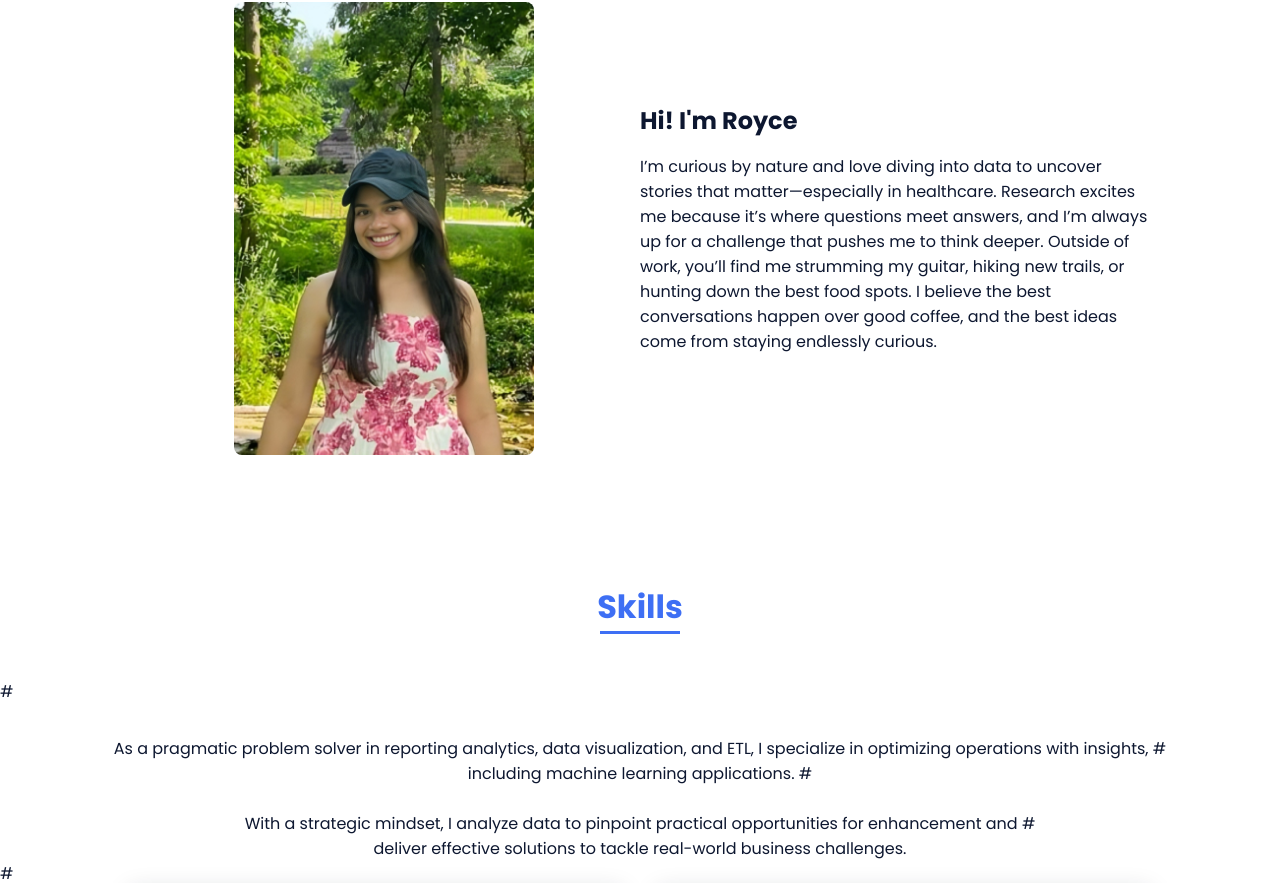
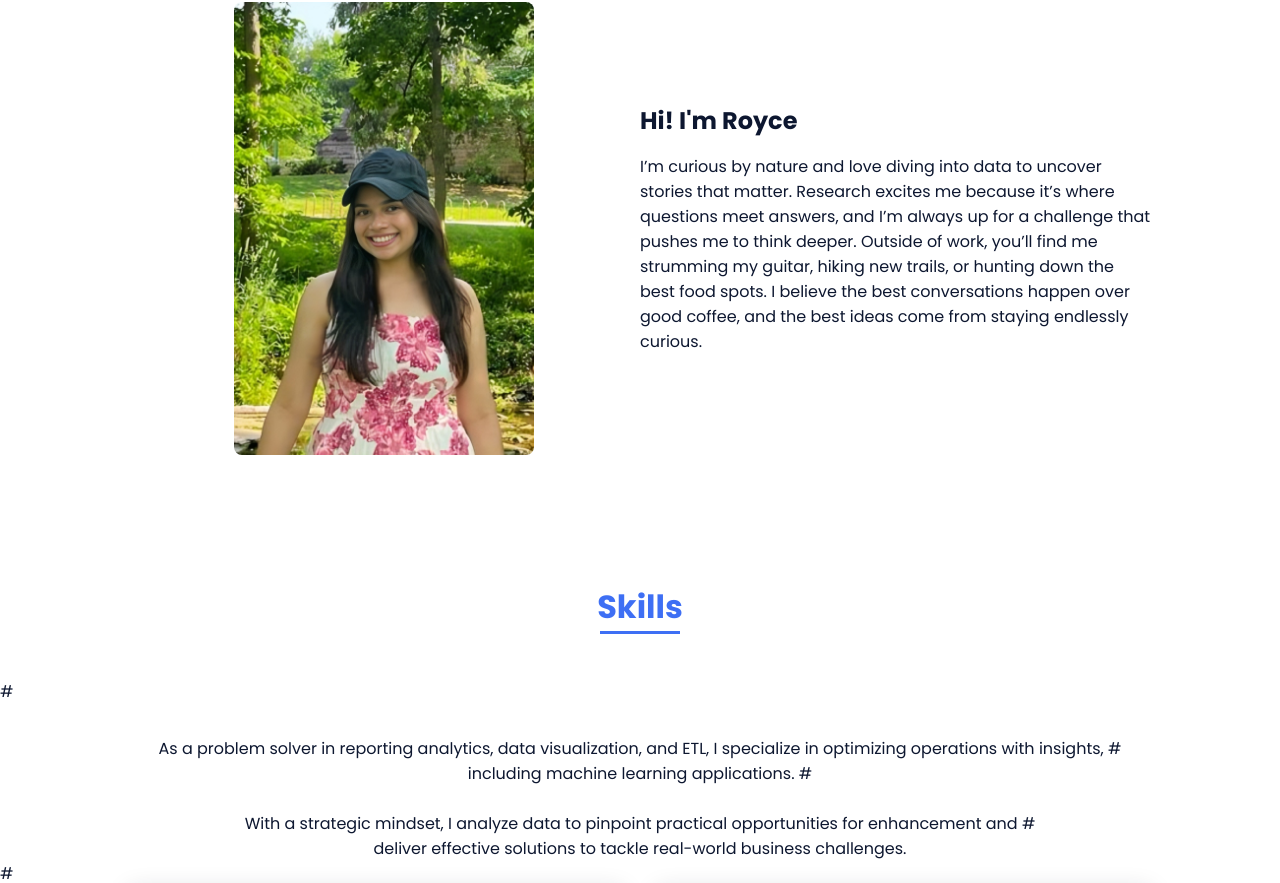
Before and after one commit to Royce140/Royce140.github.io, a plain HTML site: page index.html in a window 1280 px wide. Shown: the part 864-1747 px from the top of the page. Drawn offline with nearby package versions, Linux system fonts and the light colour scheme.

Commit message:
Update index.html

```diff
--- a/index.html
+++ b/index.html
@@ -49,7 +49,7 @@
             <!--===== HOME =====-->
             <section class="home bd-grid" id="home">
                 <div class="home__data">
-                    <h1 class="home__title">Hi,<br>I am <span class="home__title-color">Royce Dcunha</span><br><h4>Data Analyst @ Tendercare Home Health | MS in Computer Science</h4></h1>
+                    <h1 class="home__title">Hi,<br>I am <span class="home__title-color">Royce Dcunha</span><br><h4>Data Specialist @ Tendercare Home Health | MS in Computer Science</h4></h1>
 
                     <a href="#contact" class="button">Contact</a>
                 </div>
@@ -84,7 +84,7 @@
 
                     <div>
                         <h2 class="about__subtitle">Hi! I'm Royce</h2>
-                        <p class="about__text"> I’m curious by nature and love diving into data to uncover stories that matter—especially in healthcare. Research excites me because it’s where questions meet answers, and I’m always up for a challenge that pushes me to think deeper.
+                        <p class="about__text"> I’m curious by nature and love diving into data to uncover stories that matter. Research excites me because it’s where questions meet answers, and I’m always up for a challenge that pushes me to think deeper.
 Outside of work, you’ll find me strumming my guitar, hiking new trails, or hunting down the best food spots. I believe the best conversations happen over good coffee, and the best ideas come from staying endlessly curious.</p>
                     </div>
                 </div>
@@ -93,7 +93,7 @@ Outside of work, you’ll find me strumming my guitar, hiking new trails, or hun
             <!--===== SKILLS =====-->
             <section class="skills section" id="skills">
                 <h2 class="section-title">Skills</h2>
-                #<p class="skills__text"><center>As a pragmatic problem solver in reporting analytics, data visualization, and ETL, I specialize in optimizing operations with insights,
+                #<p class="skills__text"><center>As a problem solver in reporting analytics, data visualization, and ETL, I specialize in optimizing operations with insights,
 		#<br>including machine learning applications.
                 #<br><br>With a strategic mindset, I analyze data to pinpoint practical opportunities for enhancement and
 		#<br>deliver effective solutions to tackle real-world business challenges.</center></p>
```
